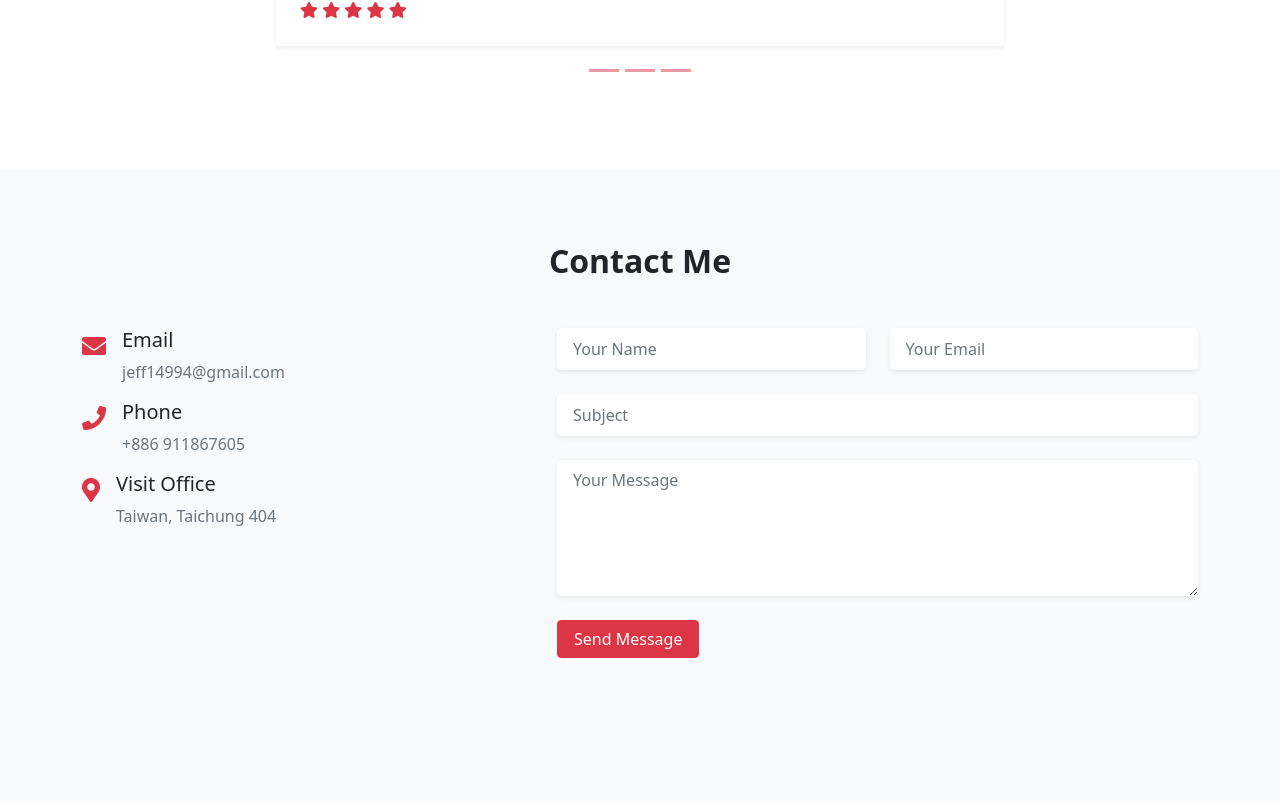
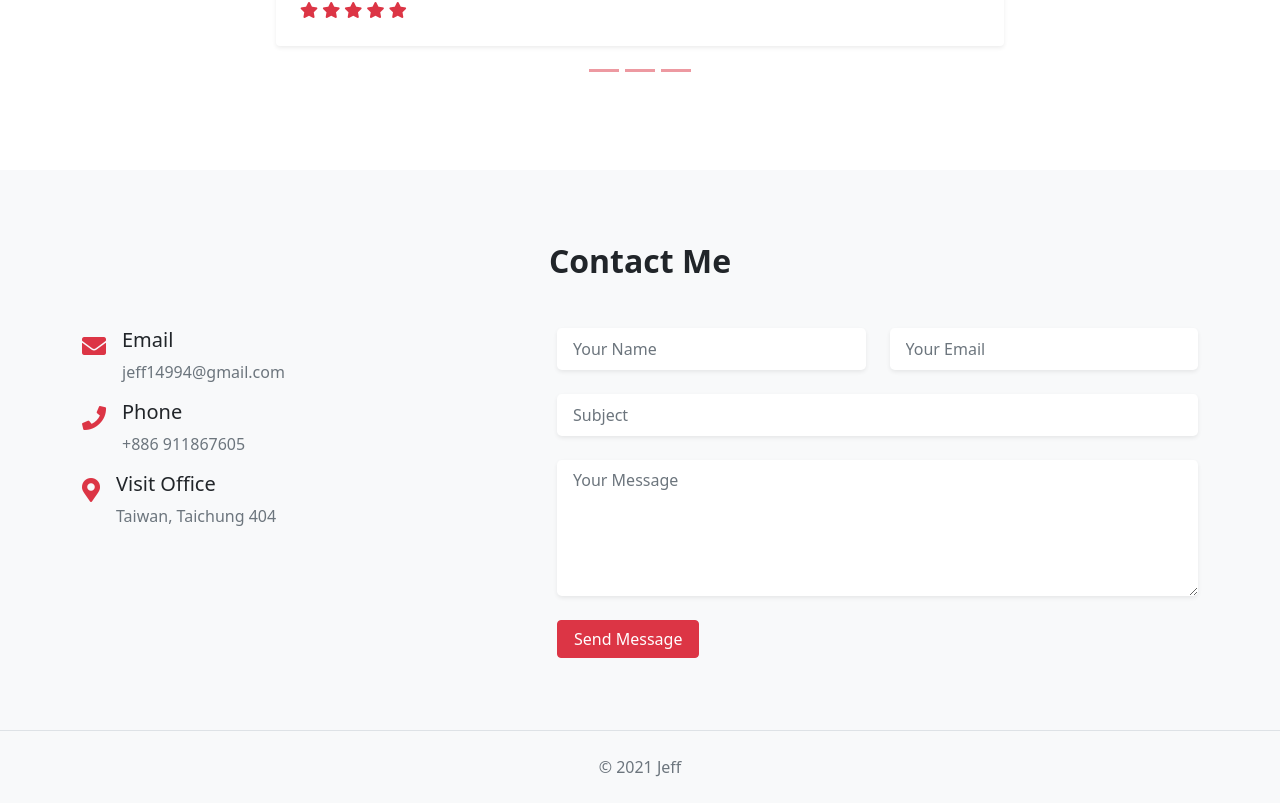
Before and after one commit to jeff14994/Bootrstrap-portfolilo, a plain HTML site: page index.html in a window 1280 px wide. Shown: the part 3353-4156 px from the top of the page. Before the commit the page ends 4083 px from the top, so only its background shows below. Drawn offline with Linux system fonts and the light colour scheme.

Commit message:
Complete footer section

```diff
--- a/index.html
+++ b/index.html
@@ -425,6 +425,17 @@
     </div>
   </section>
   <!-- contact section end -->
+  <!-- footer section start -->
+  <footer class="footer border-top py-4">
+    <div class="container-lg">
+      <div class="row">
+        <div class="col-lg-12">
+          <p class="m-0 text-center text-muted">&copy; 2021 Jeff</p>
+        </div>
+      </div>
+    </div>
+  </footer>
+  <!-- footer section end -->
 <script src="js/bootstrap.bundle.min.js"></script>
 </body>
 </html>
```
